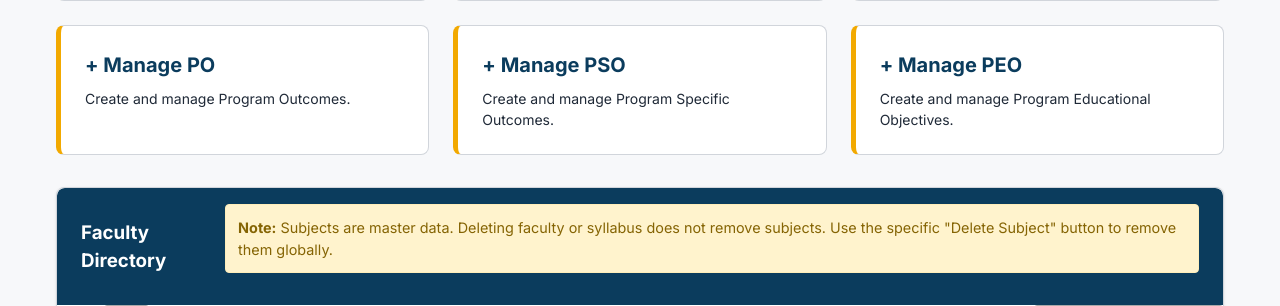
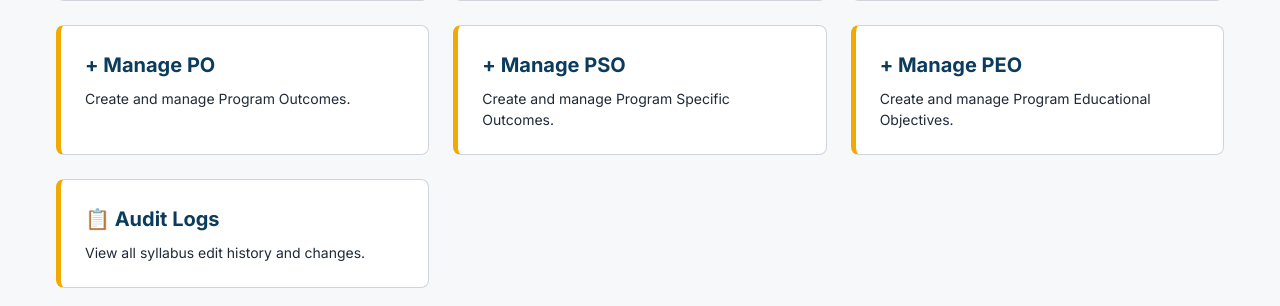
Before and after one commit to AryanTech25/GSFCU_SYLLABUS, a Django app: page /admin/dashboard/ in a window 1280 px wide. Shown: the part 301-607 px from the top of the page. Run offline with Django 5.2, Linux system fonts and the light colour scheme; the visitor is signed in with stand-in values (Sample User, id 1); data that the repository does not hold is empty; some libraries are stand-ins or nearby versions.

Commit message:
feat: add Audit Logs card to admin dashboard

```diff
--- a/adminpanel/templates/adminpanel/dashboard.html
+++ b/adminpanel/templates/adminpanel/dashboard.html
@@ -146,6 +146,10 @@
     <a href="{% url 'manage_program_educational_objectives' %}" class="action-card" style="text-decoration: none; color: inherit;">
         <h3 class="card-title">+ Manage PEO</h3>
         <p class="card-desc">Create and manage Program Educational Objectives.</p>
+    </a>
+    <a href="{% url 'audit_log_list' %}" class="action-card" style="text-decoration: none; color: inherit;">
+        <h3 class="card-title">📋 Audit Logs</h3>
+        <p class="card-desc">View all syllabus edit history and changes.</p>
     </a>
 
 </div>
```
